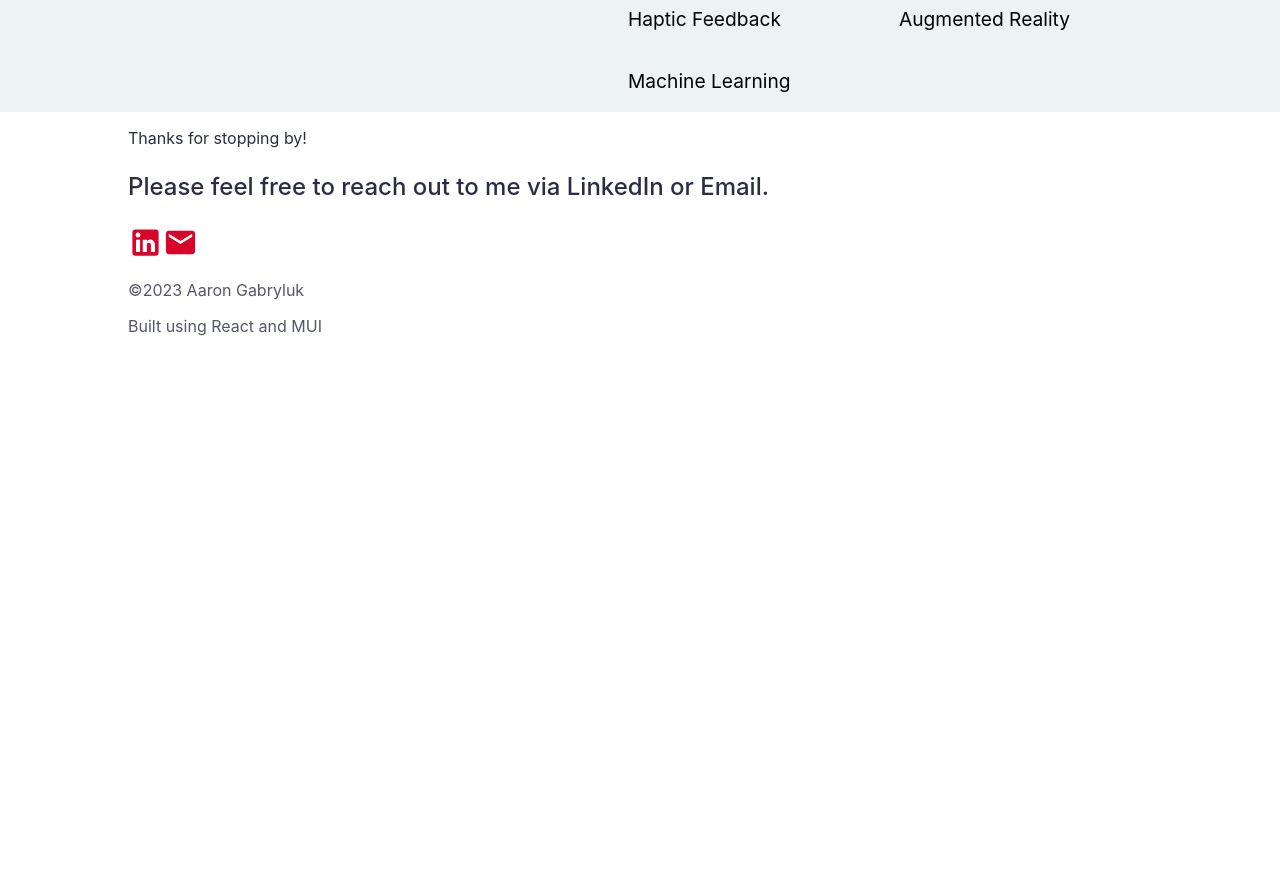
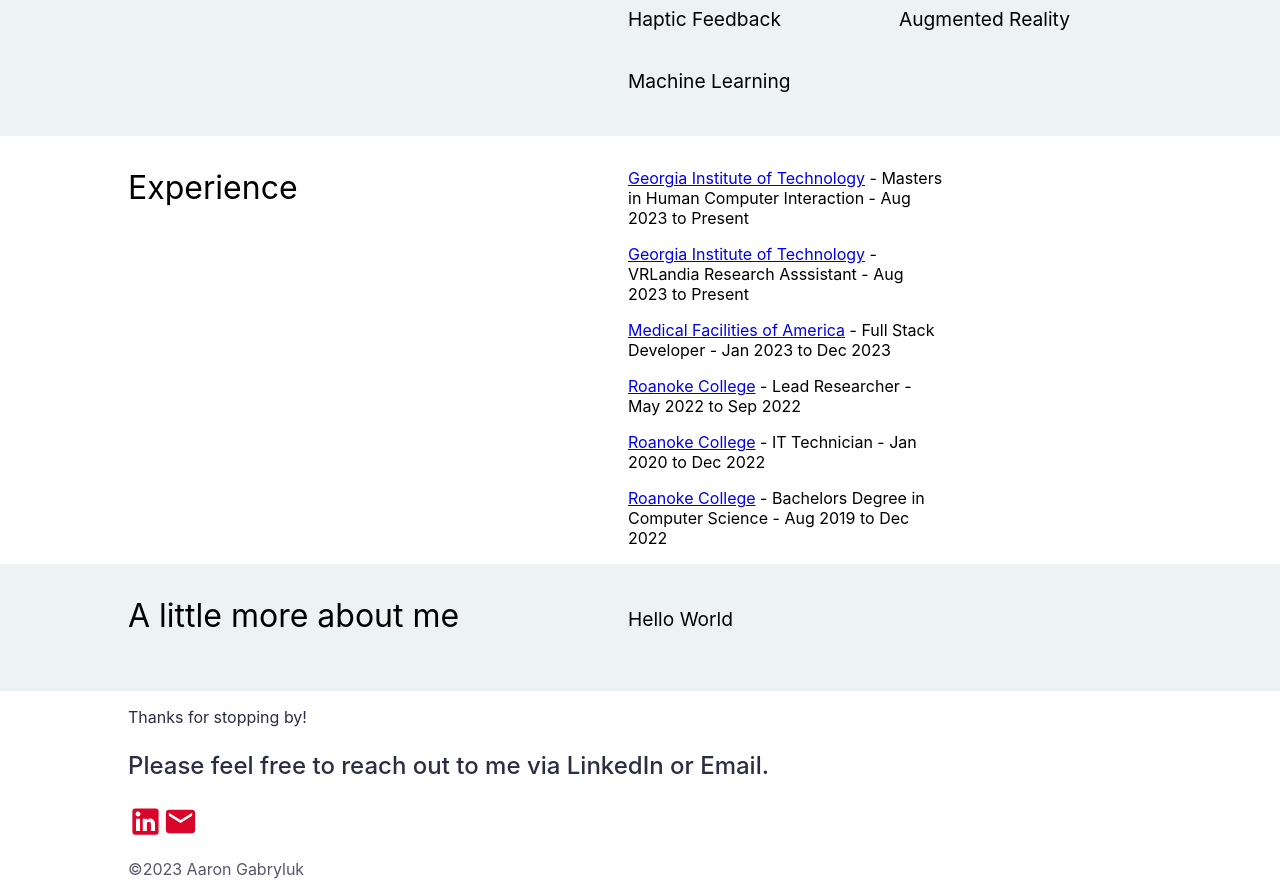
Before and after one commit to ajgabryluk/portfolio, a React (Create React App) app: page /about in a window 1280 px wide. Shown: the part 920-1808 px from the top of the page. Before the commit the page ends 1272 px from the top, so only its background shows below. Built offline with nearby package versions, Linux system fonts and the light colour scheme.

Commit message:
Working on about page

```diff
--- a/src/Components/About.js
+++ b/src/Components/About.js
@@ -31,6 +31,27 @@ export default function About(){
                     <p>Machine Learning</p>
                 </div>
             </div>
+            <div class="experienceSection">
+                <div style={{flexBasis: "500px"}}>
+                    <p style={{fontSize: "2em"}}>Experience</p>
+                </div>
+                <div style={{flexBasis: "calc(80% - 500px)", paddingTop: "1em"}}>
+                    <p><a href="https://www.cc.gatech.edu/">Georgia Institute of Technology</a> - Masters in Human Computer Interaction - Aug 2023 to Present</p>
+                    <p><a href="https://www.cc.gatech.edu/">Georgia Institute of Technology</a> - VRLandia Research Asssistant - Aug 2023 to Present</p>
+                    <p><a href="https://www.mfa.net/">Medical Facilities of America</a> - Full Stack Developer - Jan 2023 to Dec 2023</p>
+                    <p><a href="https://www.roanoke.edu/">Roanoke College</a> - Lead Researcher - May 2022 to Sep 2022</p>
+                    <p><a href="https://www.roanoke.edu/">Roanoke College</a> - IT Technician - Jan 2020 to Dec 2022</p>
+                    <p><a href="https://www.roanoke.edu/">Roanoke College</a> - Bachelors Degree in Computer Science - Aug 2019 to Dec 2022</p>
+                </div>
+            </div>
+            <div class="darkSection listSection">
+                <div style={{flexBasis: "500px"}}>
+                    <p style={{fontSize: "2em"}}>A little more about me</p>
+                </div>
+                <div style={{flexBasis: "calc(100% - 500px)", fontSize: "1.2em", paddingTop: "1.2em"}}>
+                    <p>Hello World</p>
+                </div>
+            </div>
         </main>
     )
 }
--- a/src/Styles/About.css
+++ b/src/Styles/About.css
@@ -28,4 +28,11 @@
 .listSection{
     display: flex;
     flex-wrap: wrap;
+    padding-bottom: 24px;
 }
+.experienceSection{
+    width: 100%;
+    display: flex;
+    flex-wrap: wrap;
+
+}
--- a/src/Styles/Header.css
+++ b/src/Styles/Header.css
@@ -4,7 +4,7 @@ header{
     align-items: center;
     justify-content: space-between;
     padding-left: 10%;
-    padding-right: 10%
+    padding-right: 10%;
 }
 .linkContainer{
     height: 100%;
```
